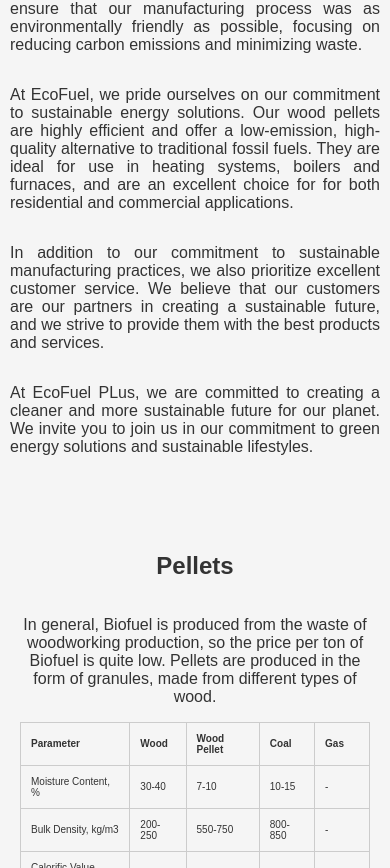
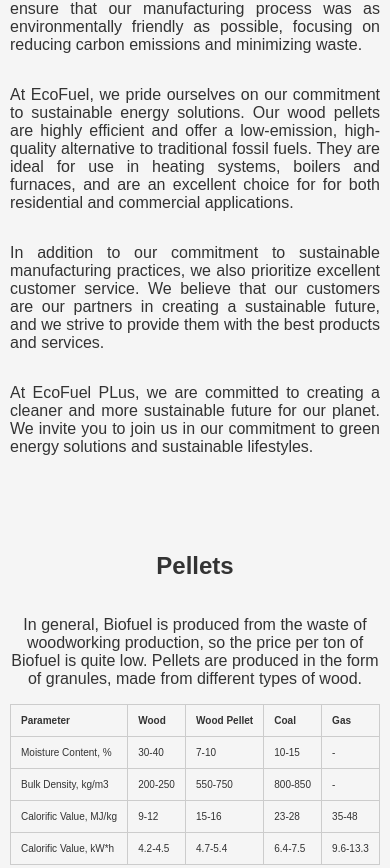
Before and after one commit to vladyslav-kramarenko/ecofuelplus, a React (Create React App) app: page / in a window 390 px wide. Shown: the part 1132-2000 px from the top of the page. Built offline with nearby package versions, Linux system fonts and the light colour scheme.

Commit message:
added global section styles for mobile view

```diff
--- a/src/App.css
+++ b/src/App.css
@@ -53,12 +53,12 @@
     color: red;
 }
 
-section{
+section {
     margin-left: auto;
     margin-right: auto;
     max-width: 1200px;
     padding-top: 50px;
-    padding-left:  20px;
+    padding-left: 20px;
     padding-right: 20px;
     min-height: 20vh;
     display: flex;
@@ -68,3 +68,12 @@
     text-align: center;
     align-self: center;
 }
+
+@media (max-width: 768px) {
+    section {
+        width: auto;
+        max-width: 100%;
+        padding-left: 10px;
+        padding-right: 10px;
+    }
+}
```
